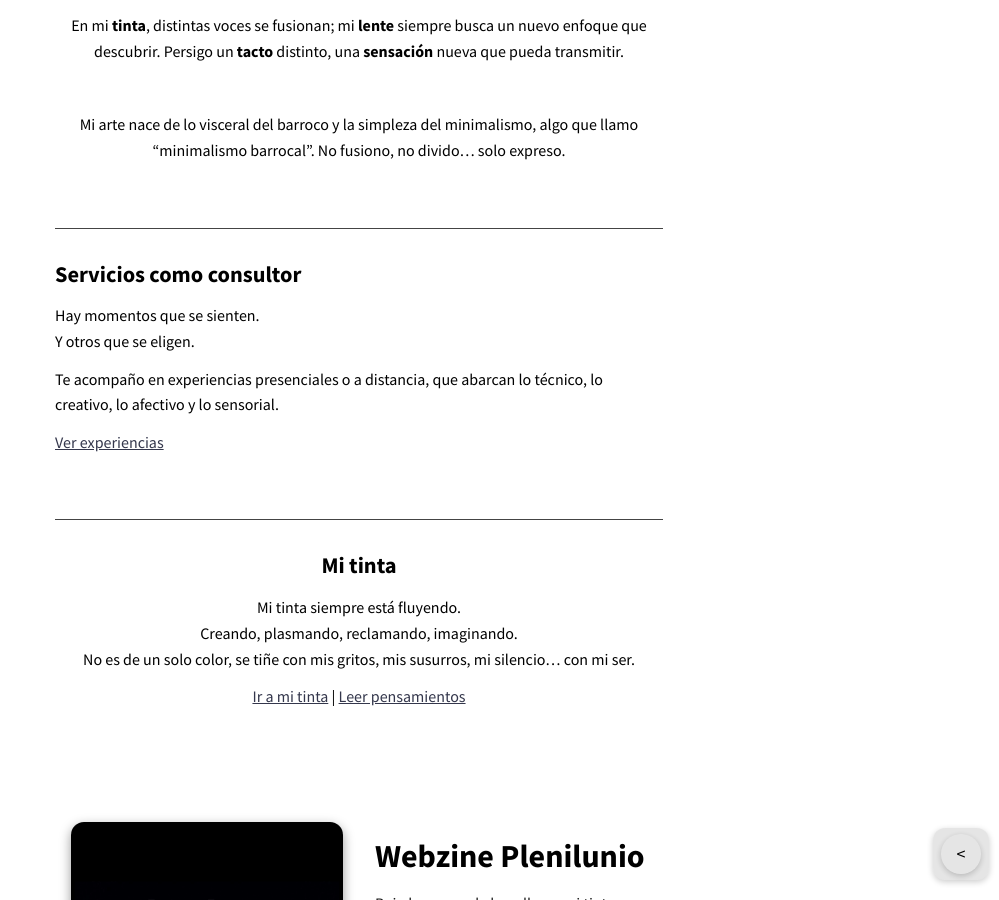
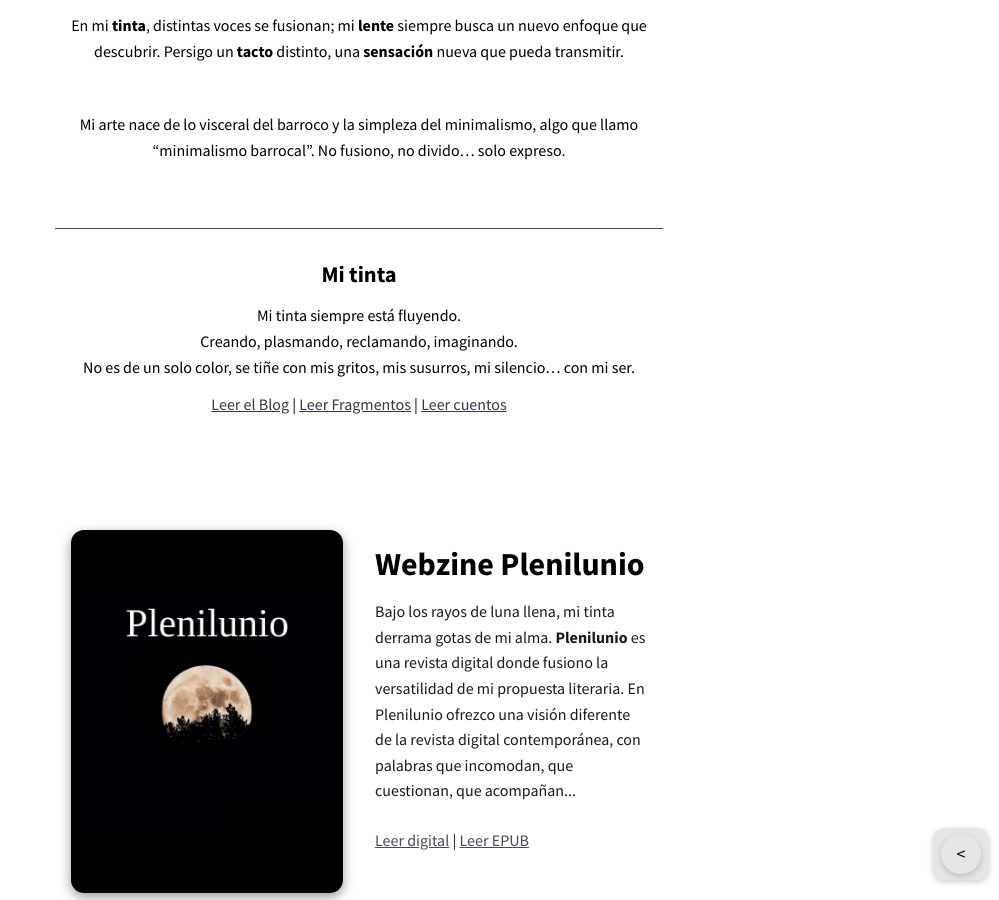
Before and after one commit to KajiiNarumi/iasuarezv, a Jekyll site: the page built from index.html, in a window 1280 px wide and 900 px high, scrolled down 682 px. Shown: the whole window, without its empty margins (281-1280 px from the left). Built offline with Jekyll 4.4.1, drawn with Linux system fonts in a browser that asks for light colours; nearby versions of some CDN libraries; the list of posts is cut into pages by our own code; some of the changed text lies outside the part shown.

Commit message:
Update index.html

```diff
--- a/index.html
+++ b/index.html
@@ -26,20 +26,12 @@
     <p>Mi arte nace de lo visceral del barroco y la simpleza del minimalismo, algo que llamo “minimalismo barrocal”. No fusiono, no divido… solo expreso.</p>
   </section>
 
-  <section class="text-left bloque">
-    <h2>Servicios como consultor</h2>
-    <p>Hay momentos que se sienten.<br>
-    Y otros que se eligen.</p>
-    <p>Te acompaño en experiencias presenciales o a distancia, que abarcan lo técnico, lo creativo, lo afectivo y lo sensorial.</p>
-    <p><a href="/experiencias/">Ver experiencias</a></p>
-  </section>
-
   <section class="text-center bloque">
     <h2>Mi tinta</h2>
     <p>Mi tinta siempre está fluyendo.<br>
     Creando, plasmando, reclamando, imaginando.<br>
     No es de un solo color, se tiñe con mis gritos, mis susurros, mi silencio… con mi ser.</p>
-    <p><a href="/tinta/">Ir a mi tinta</a> | <a href="/pensamientos/">Leer pensamientos</a></p>
+    <p><a href="/tinta/">Leer el Blog</a> | <a href="/gotas/">Leer Fragmentos</a> | <a href="/pluma/">Leer cuentos</a></p>
   </section>
 
 
@@ -66,8 +58,6 @@
 
 
 
-
-
   <section class="galeria-aleatoria">
     <div class="galeria-bg"></div>
     <div class="galeria-overlay"></div>
@@ -86,6 +76,16 @@
   <section class="text-center">
     <p class="enlaces"><a href="https://vero.co/iasuarezv">Vero</a> | <a href="https://onlyfans.com/iasuarezv">OnlyFans</a></p>
   </section>
+
+
+  <section class="text-left bloque">
+    <h2>Servicios como consultor</h2>
+    <p>Hay momentos que se sienten.<br>
+    Y otros que se eligen.</p>
+    <p>Te acompaño en experiencias presenciales o a distancia, que abarcan lo técnico, lo creativo, lo afectivo y lo sensorial.</p>
+    <p><a href="/experiencias/">Ver experiencias</a></p>
+  </section>
+
 
   <section class="text-right bloque">
     <h2>Testimonios</h2>
```
